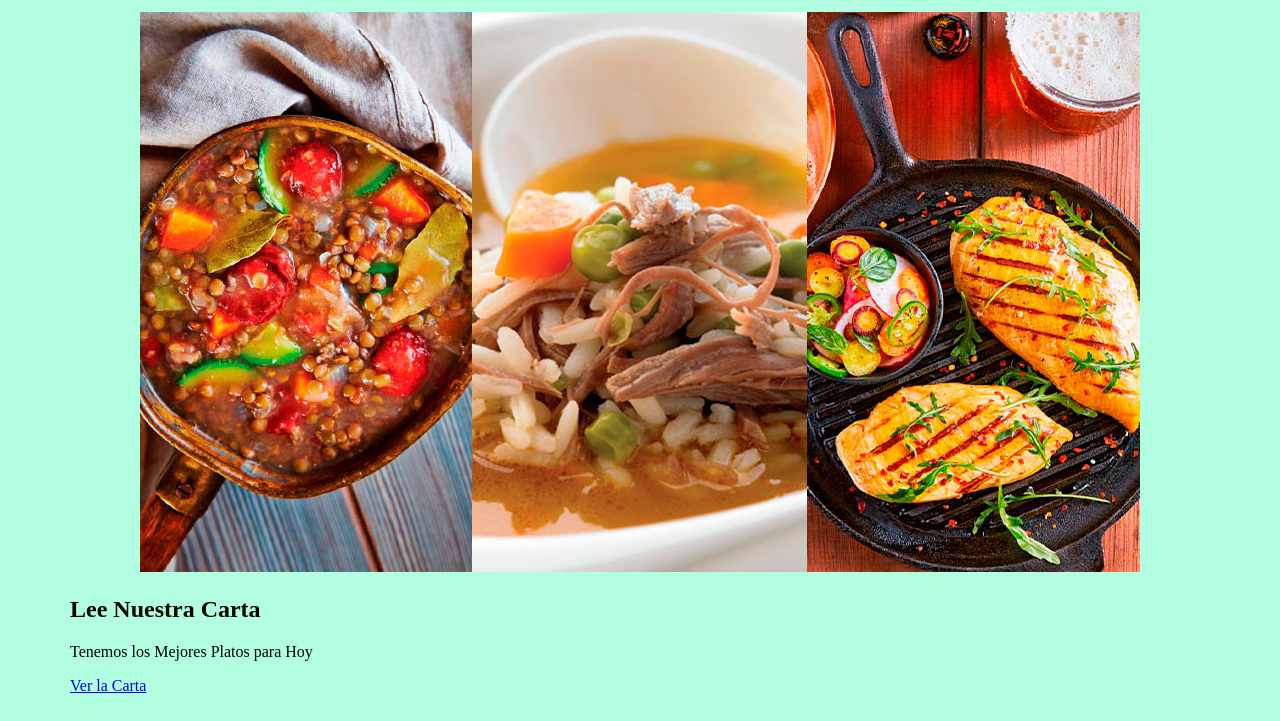
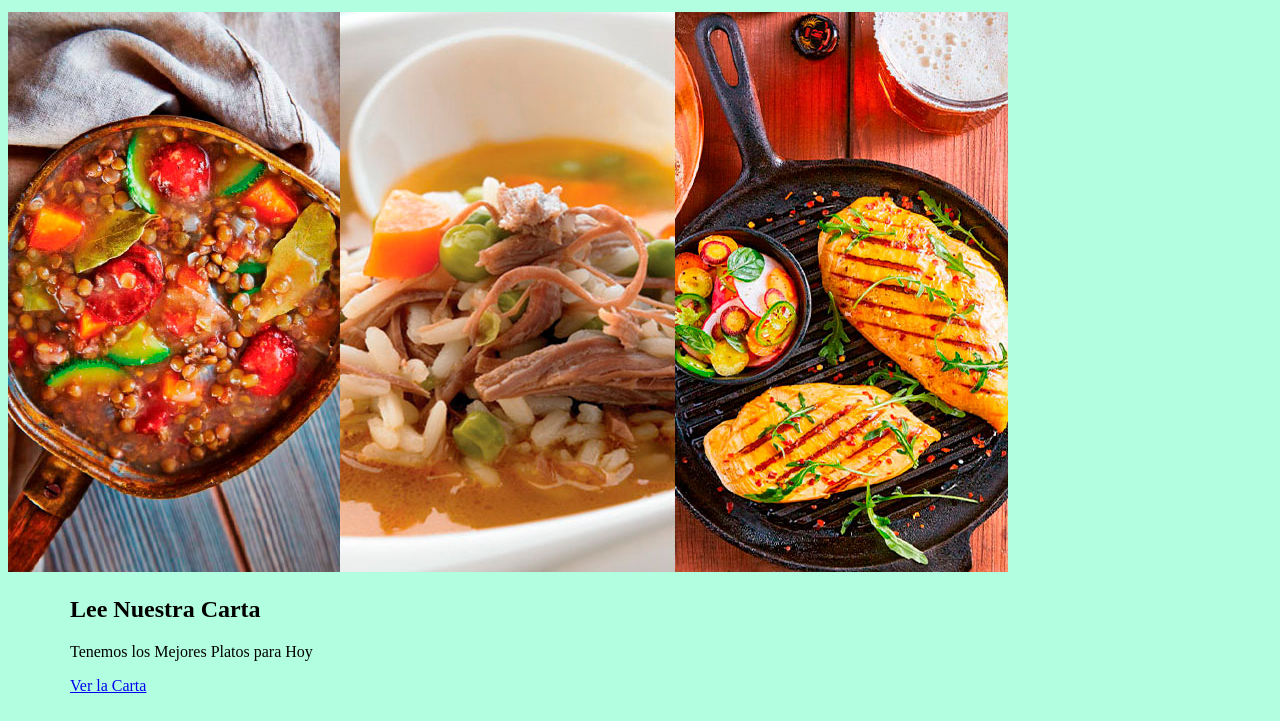
Before and after one commit to sorayabeltran/terceroin, a plain HTML site: page index.html in a window 1280 px wide. Shown: the part 130-851 px from the top of the page. Drawn offline with Linux system fonts and the light colour scheme.

Commit message:
Add files via upload

```diff
--- a/index.html
+++ b/index.html
@@ -20,7 +20,7 @@
   </header>
   <main>
       <section id="comida">
-      	<center><img src="lacarta.jpg"></center>
+      	<img src="lacarta.jpg">
          <div class="container">
            <div class="fila">
              <div class="columna">
```
